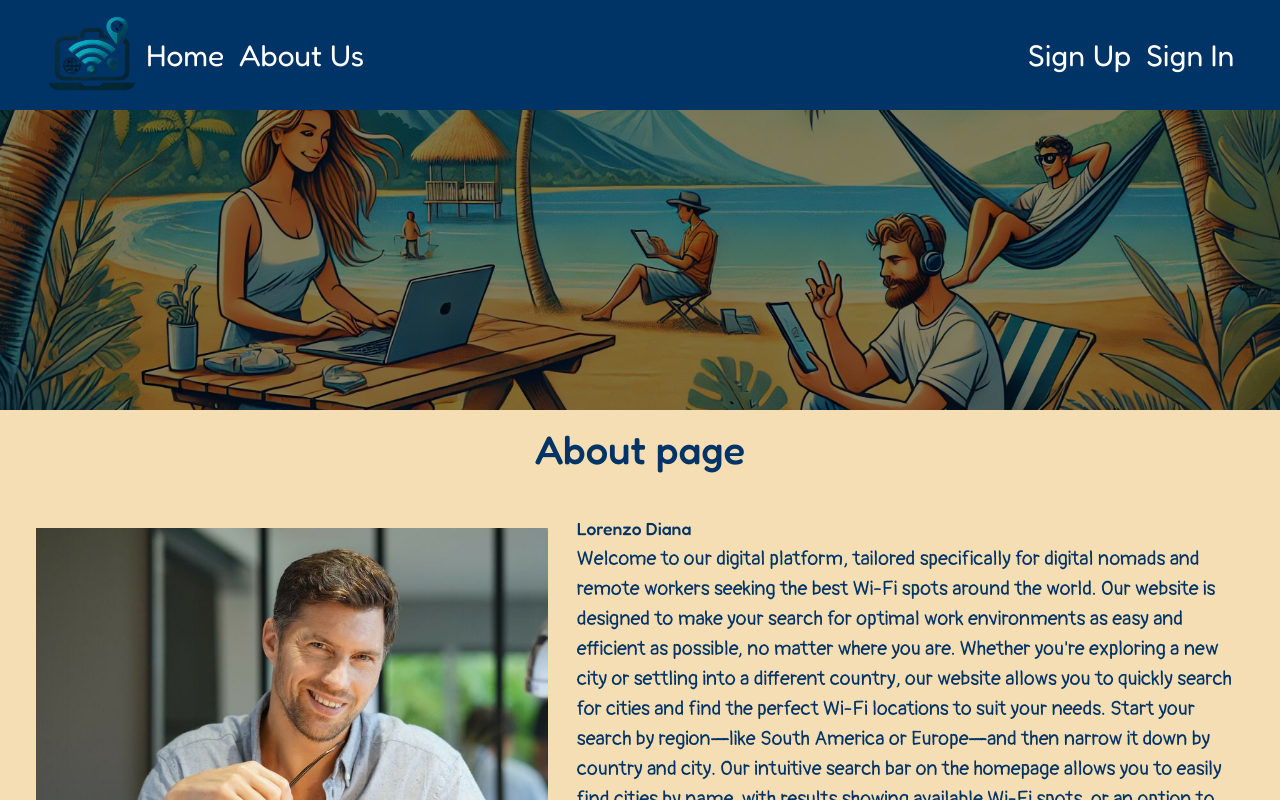
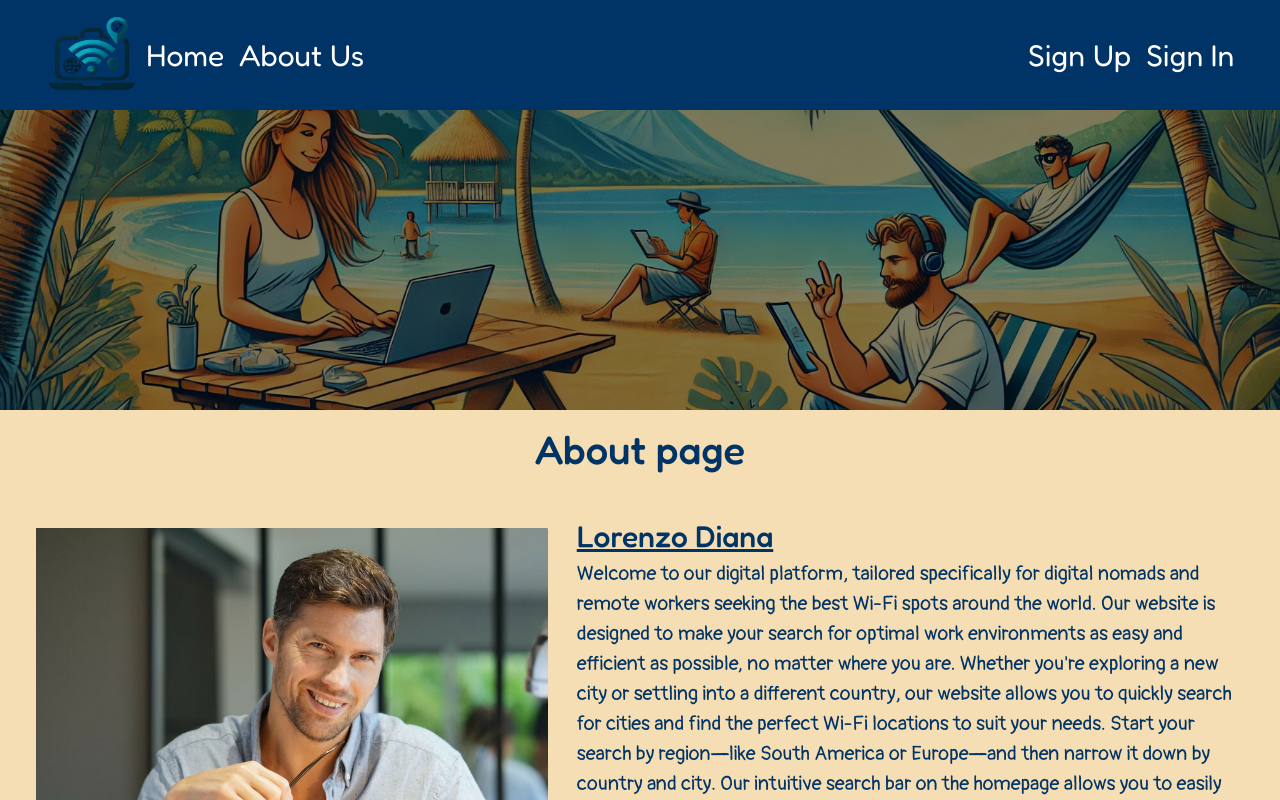
Before and after one commit to GMontaque/WiFiWander, a React (Create React App) app: page /about in a window 1280 px wide. Shown: the top 800 px of the page. Built offline with nearby package versions, Linux system fonts and the light colour scheme.

Commit message:
style: style about page subhead

```diff
--- a/src/App.css
+++ b/src/App.css
@@ -63,6 +63,11 @@ p {
   z-index: 99;
   width: 100vw;
   height: 100vh;
+}
+
+.about-subhead{
+  font-size: 3rem;
+  text-decoration: underline;
 }
 
 /* ******************** SweetAlert ******************** */
```
